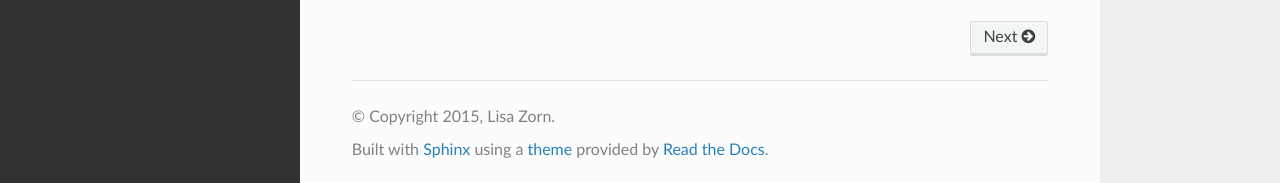
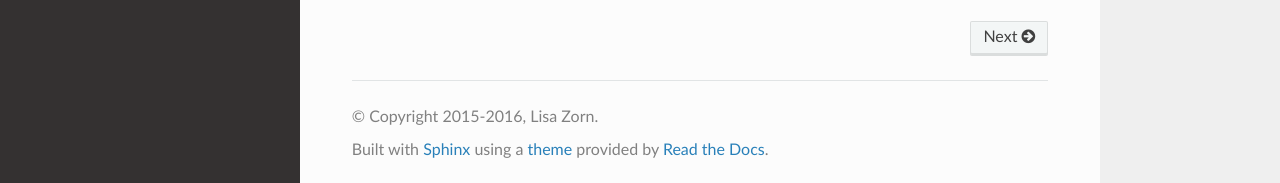
Before and after one commit to Fast-Trips/fast-trips, a Sphinx documentation site: the page built from doc/source/index.rst, in a window 1280 px wide and 951 px high. Shown: the part 765-948 px from the top of the window. Built offline with Sphinx 7.4.7 and the Read the Docs theme 2.0.0, drawn with Linux system fonts in a browser that asks for light colours.

```diff
--- a/doc/source/conf.py
+++ b/doc/source/conf.py
@@ -66,7 +66,7 @@ master_doc = 'index'
 
 # General information about the project.
 project = u'fasttrips'
-copyright = u'2015, Lisa Zorn'
+copyright = u'2015-2016, Lisa Zorn'
 author = u'Lisa Zorn'
 
 # The version info for the project you're documenting, acts as replacement for
--- a/doc/source/index.rst
+++ b/doc/source/index.rst
@@ -33,6 +33,7 @@ fast-trips Classes
    Transfer
    TAZ
    Trip
+   Util
 
 fast-trips C++ Extension Classes
 --------------------------------
```
